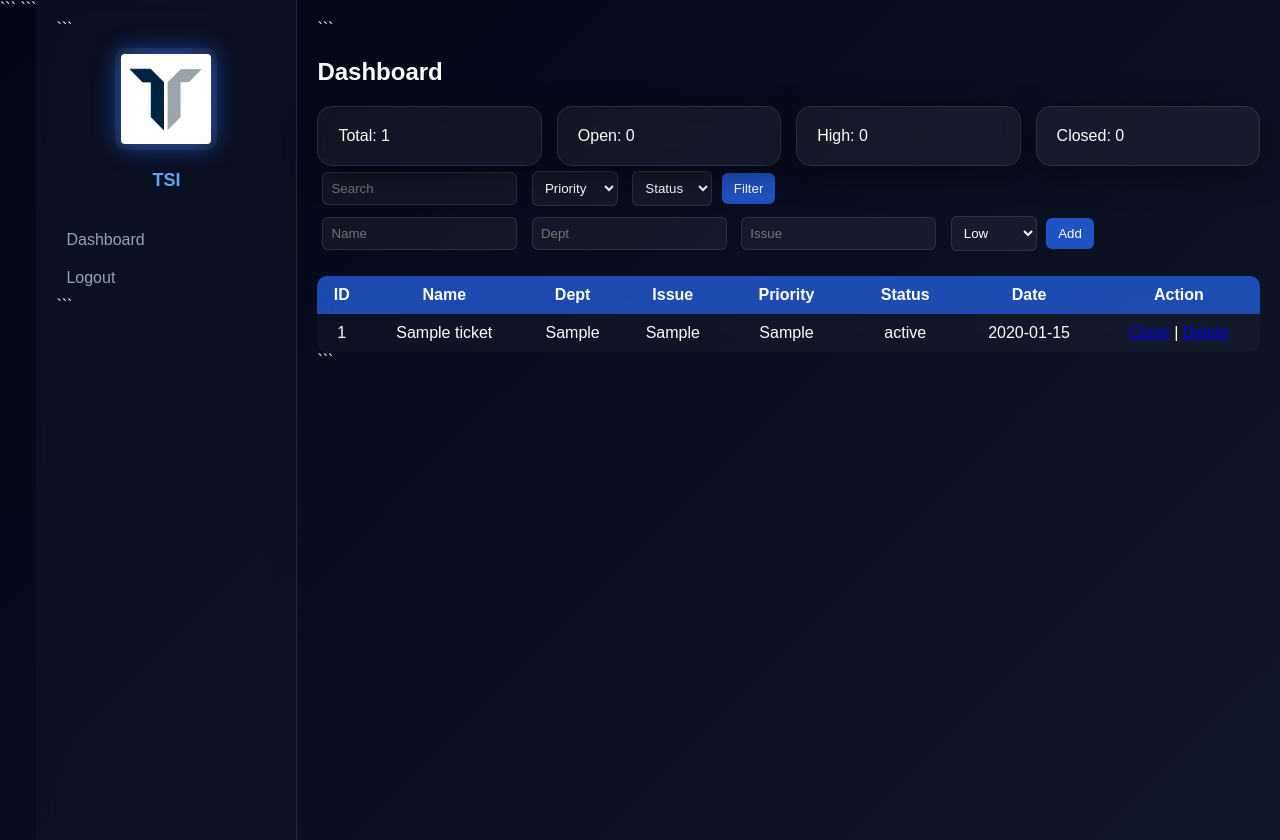
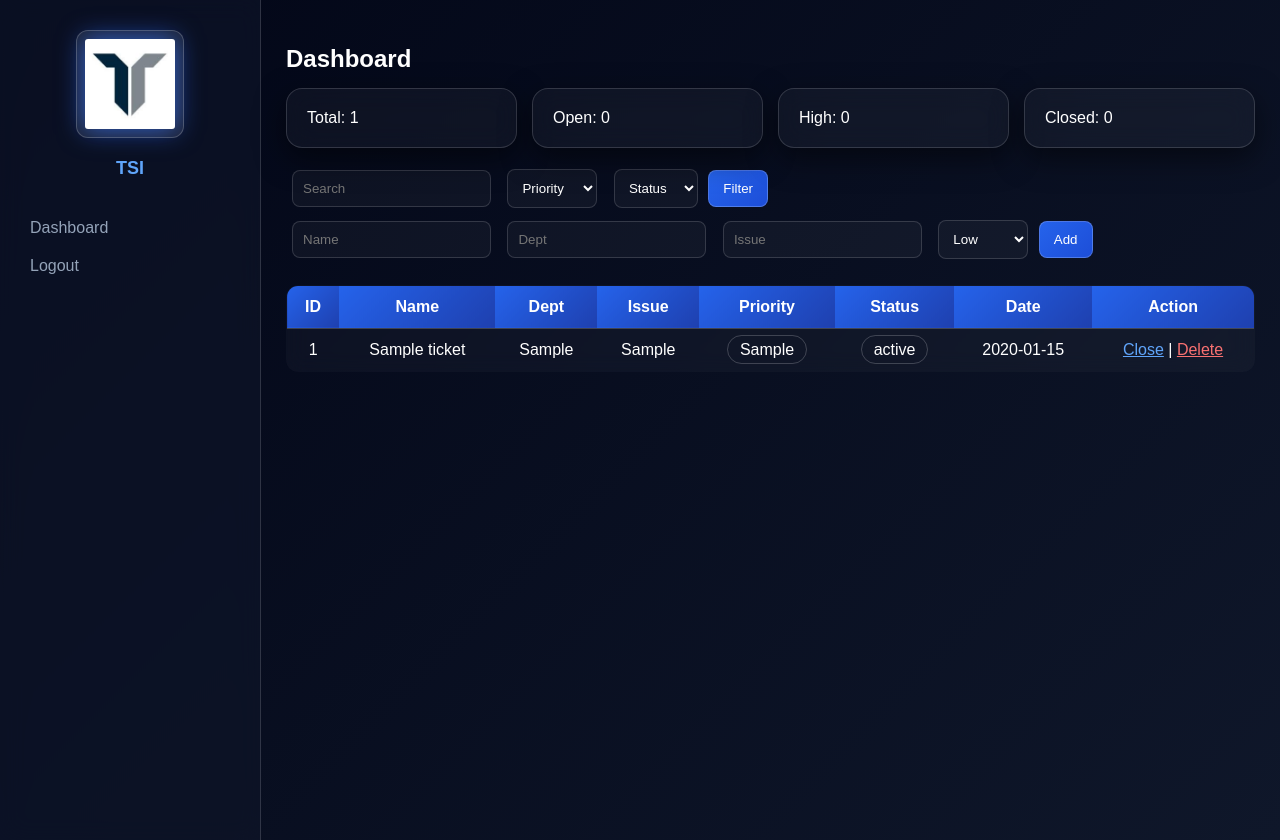
Before and after one commit to 3rakshith-star/ticket-system, a Flask app: page / in a window 1280 px wide. Run offline with Flask 3, Linux system fonts and the light colour scheme; the visitor is signed in with stand-in values (Sample User, id 1); tables that the repository leaves empty hold one stand-in row (values such as "Sample post").

Commit message:
Updated UI

````diff
--- a/templates/index.html
+++ b/templates/index.html
@@ -1,10 +1,8 @@
 <!DOCTYPE html>
-
 <html>
 <head>
     <title>Dashboard</title>
 
-```
     <style>
         body {
             margin: 0;
@@ -14,17 +12,16 @@
             display: flex;
         }
 
-    /* SIDEBAR (GLASS) */
+        /* SIDEBAR */
         .sidebar {
             width: 220px;
             padding: 20px;
             height: 100vh;
             background: rgba(15, 23, 42, 0.6);
             backdrop-filter: blur(12px);
-        border-right: 1px solid rgba(255,255,255,0.1);
+            border-right: 1px solid rgba(255,255,255,0.15);
         }
 
-    /* LOGO */
         .logo-container {
             text-align: center;
             margin-bottom: 30px;
@@ -32,23 +29,13 @@
 
         .logo {
             width: 90px;
+            padding: 8px;
+            border-radius: 12px;
+            background: rgba(255,255,255,0.08);
+            border: 1px solid rgba(255,255,255,0.2);
             display: block;
-        margin: 0 auto;
-        padding: 6px;
-        border-radius: 10px;
-
-        /* makes logo visible on glass */
-        background: rgba(255,255,255,0.05);
-
-        filter: brightness(1.2) contrast(1.1)
-                drop-shadow(0 0 12px rgba(37,99,235,0.8));
-        transition: 0.3s;
-    }
-
-    .logo:hover {
-        transform: scale(1.08);
-        filter: brightness(1.3)
-                drop-shadow(0 0 18px rgba(37,99,235,1));
+            margin: auto;
+            filter: drop-shadow(0 0 12px rgba(37,99,235,0.8));
         }
 
         .brand {
@@ -68,55 +55,71 @@
         }
 
         .sidebar a:hover {
-        background: rgba(255,255,255,0.08);
+            background: rgba(255,255,255,0.1);
             color: white;
+            border: 1px solid rgba(255,255,255,0.2);
         }
 
         /* MAIN */
         .main {
             flex: 1;
-        padding: 20px;
+            padding: 25px;
+        }
+
+        h2 {
+            margin-bottom: 15px;
         }
 
         /* CARDS */
         .cards {
             display: flex;
             gap: 15px;
+            margin-bottom: 15px;
         }
 
         .card {
             flex: 1;
             padding: 20px;
-        border-radius: 15px;
+            border-radius: 16px;
+            background: rgba(255,255,255,0.04);
+            backdrop-filter: blur(12px);
+            border: 1px solid rgba(255,255,255,0.15);
+            box-shadow: 0 10px 30px rgba(0,0,0,0.5);
+            transition: 0.3s;
+        }
 
-        background: rgba(255,255,255,0.05);
-        backdrop-filter: blur(10px);
-        border: 1px solid rgba(255,255,255,0.1);
-
-        box-shadow: 0 8px 32px rgba(0,0,0,0.4);
+        .card:hover {
+            transform: translateY(-4px);
+            border: 1px solid rgba(255,255,255,0.25);
         }
 
         /* FORM */
         input, select {
-        padding: 8px;
-        margin: 5px;
-        background: rgba(255,255,255,0.05);
-        border: 1px solid rgba(255,255,255,0.1);
+            padding: 10px;
+            margin: 6px;
+            background: rgba(255,255,255,0.04);
+            border: 1px solid rgba(255,255,255,0.15);
             color: white;
-        border-radius: 6px;
+            border-radius: 8px;
+            outline: none;
+        }
+
+        input:focus, select:focus {
+            border: 1px solid rgba(255,255,255,0.35);
+            box-shadow: 0 0 8px rgba(255,255,255,0.15);
         }
 
         button {
-        padding: 8px 12px;
-        background: rgba(37, 99, 235, 0.8);
-        border: none;
+            padding: 10px 14px;
+            background: linear-gradient(135deg, #2563eb, #1d4ed8);
+            border: 1px solid rgba(255,255,255,0.2);
             color: white;
-        border-radius: 6px;
+            border-radius: 8px;
             cursor: pointer;
         }
 
         button:hover {
-        background: rgba(37, 99, 235, 1);
+            box-shadow: 0 0 10px rgba(37,99,235,0.6);
         }
 
         /* TABLE */
@@ -124,30 +127,36 @@
             width: 100%;
             margin-top: 20px;
             border-collapse: collapse;
-
             background: rgba(255,255,255,0.03);
             backdrop-filter: blur(10px);
-        border-radius: 10px;
+            border-radius: 12px;
             overflow: hidden;
+            border: 1px solid rgba(255,255,255,0.15);
         }
 
         th, td {
-        padding: 10px;
+            padding: 12px;
             text-align: center;
         }
 
         th {
-        background: rgba(37, 99, 235, 0.7);
+            background: linear-gradient(135deg, #2563eb, #1e40af);
+            border-bottom: 1px solid rgba(255,255,255,0.2);
+        }
+
+        tr {
+            border-bottom: 1px solid rgba(255,255,255,0.08);
         }
 
         tr:hover {
-        background: rgba(255,255,255,0.05);
+            background: rgba(255,255,255,0.06);
         }
 
         /* BADGES */
         .badge {
-        padding: 5px 10px;
+            padding: 5px 12px;
             border-radius: 20px;
+            border: 1px solid rgba(255,255,255,0.2);
         }
 
         .high { background: rgba(255, 0, 0, 0.7); }
@@ -157,17 +166,12 @@
         .open { background: rgba(37, 99, 235, 0.8); }
         .closed { background: rgba(100,100,100,0.6); }
     </style>
-```
-
 </head>
 
 <body>
 
 <div class="sidebar">
-
-```
     <div class="logo-container">
-    <!-- ✅ CORRECT FLASK PATH -->
         <a href="/">
             <img src="{{ url_for('static', filename='logo.png') }}" class="logo">
         </a>
@@ -176,13 +180,10 @@
 
     <a href="#">Dashboard</a>
     <a href="/logout">Logout</a>
-```
-
 </div>
 
 <div class="main">
 
-```
 <h2>Dashboard</h2>
 
 <div class="cards">
@@ -253,13 +254,12 @@
         <td>{{t.date}}</td>
 
         <td>
-            <a href="/close/{{t.id}}">Close</a> |
-            <a href="/delete/{{t.id}}">Delete</a>
+            <a href="/close/{{t.id}}" style="color:#60a5fa;">Close</a> |
+            <a href="/delete/{{t.id}}" style="color:#f87171;">Delete</a>
         </td>
     </tr>
     {% endfor %}
 </table>
-```
 
 </div>
 
````
Lines whose indentation alone changed are shown as unchanged.
